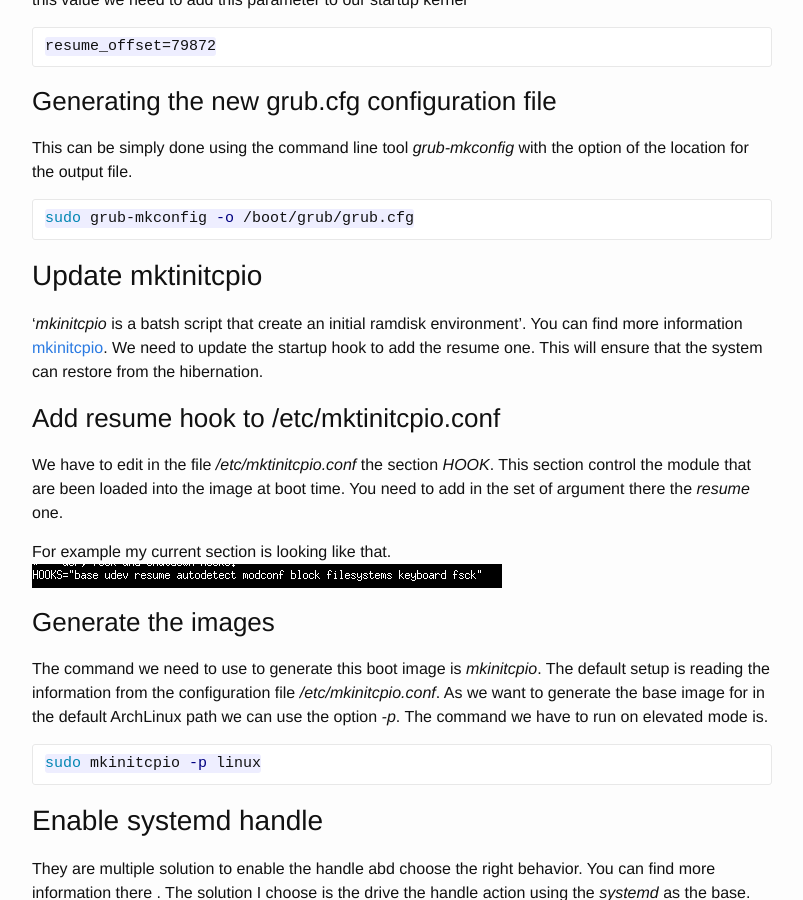
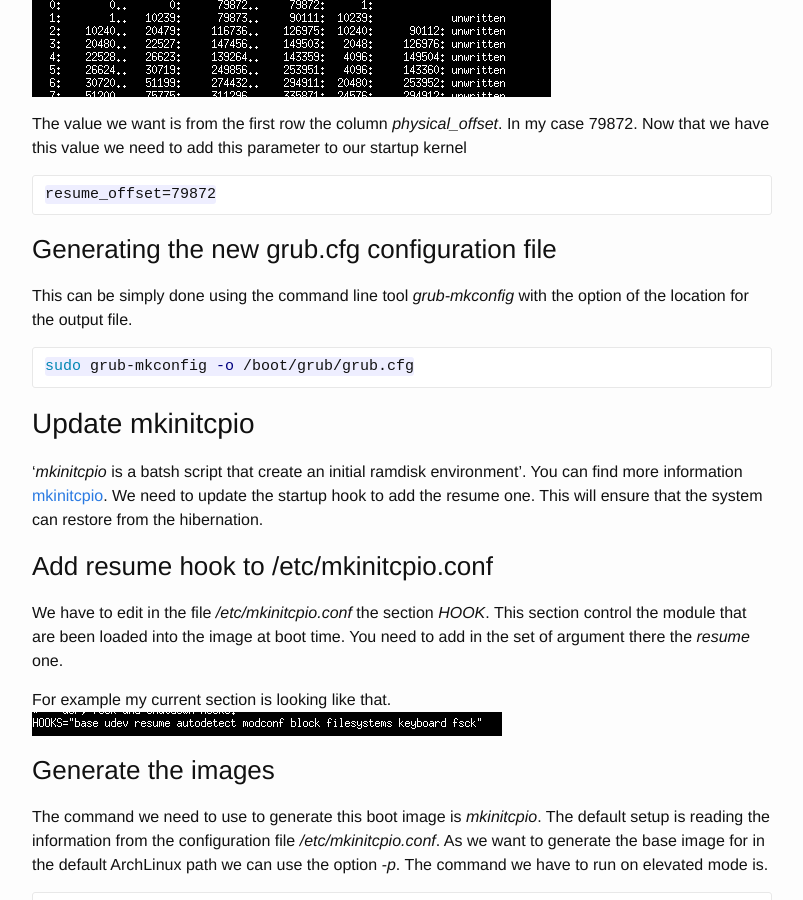
Before and after one commit to programmableproduction/programmableproduction.github.io, a Jekyll site: the page built from _posts/2016-02-22-ArchLinux-Powermanagement-Setting-Hibernate.md, in a window 1280 px wide and 900 px high, scrolled down 2636 px. Shown: the whole window, without its empty margins (238-1041 px from the left). Built offline with Jekyll 4.4.1, drawn with Linux system fonts in a browser that asks for light colours; comment, search, counter and statistics services are not loaded; some of the changed text lies outside the part shown.

Commit message:
Fix image link error + mkinitcpio.conf error

````diff
--- a/_posts/2016-02-22-ArchLinux-Powermanagement-Setting-Hibernate.md
+++ b/_posts/2016-02-22-ArchLinux-Powermanagement-Setting-Hibernate.md
@@ -55,7 +55,7 @@
 /swapfile none swap defaults 0 0
 ```
 The content of your file should look like
-![fstab][{{ site.url }}/pictures/fstab.png]
+![fstab]({{ site.url }}/pictures/fstab.png)
 
 Great, We have a new swap partition which is just a simple file. We will use that to enable the hibernation to happen.
 
@@ -99,12 +99,12 @@
 sudo grub-mkconfig -o /boot/grub/grub.cfg
 ```
 
-## Update mktinitcpio
-'*mkinitcpio* is a batsh script that create an initial ramdisk environment'. You can find more information [mkinitcpio](https://wiki.archlinux.org/index.php/Mkinitcpio).
+## Update mkinitcpio
+'*mkinitcpio* is a batsh script that create an initial ramdisk environment'. You can find more information [mkinitcpio](https://wiki.archlinux.org/index.php/mkinitcpio).
 We need to update the startup hook to add the resume one. This will ensure that the system can restore from the hibernation.
 
-### Add resume hook to /etc/mktinitcpio.conf
-We have to edit in the file */etc/mktinitcpio.conf* the section *HOOK*. This section control the module that are been loaded into the image at boot time. You need to add in the set of argument there the *resume* one.
+### Add resume hook to /etc/mkinitcpio.conf
+We have to edit in the file */etc/mkinitcpio.conf* the section *HOOK*. This section control the module that are been loaded into the image at boot time. You need to add in the set of argument there the *resume* one.
 
 For example my current section is looking like that.
 ![mkinitcpio Hooks]({{ site.url }}/pictures/mkinitcpio_hook.png)
````
